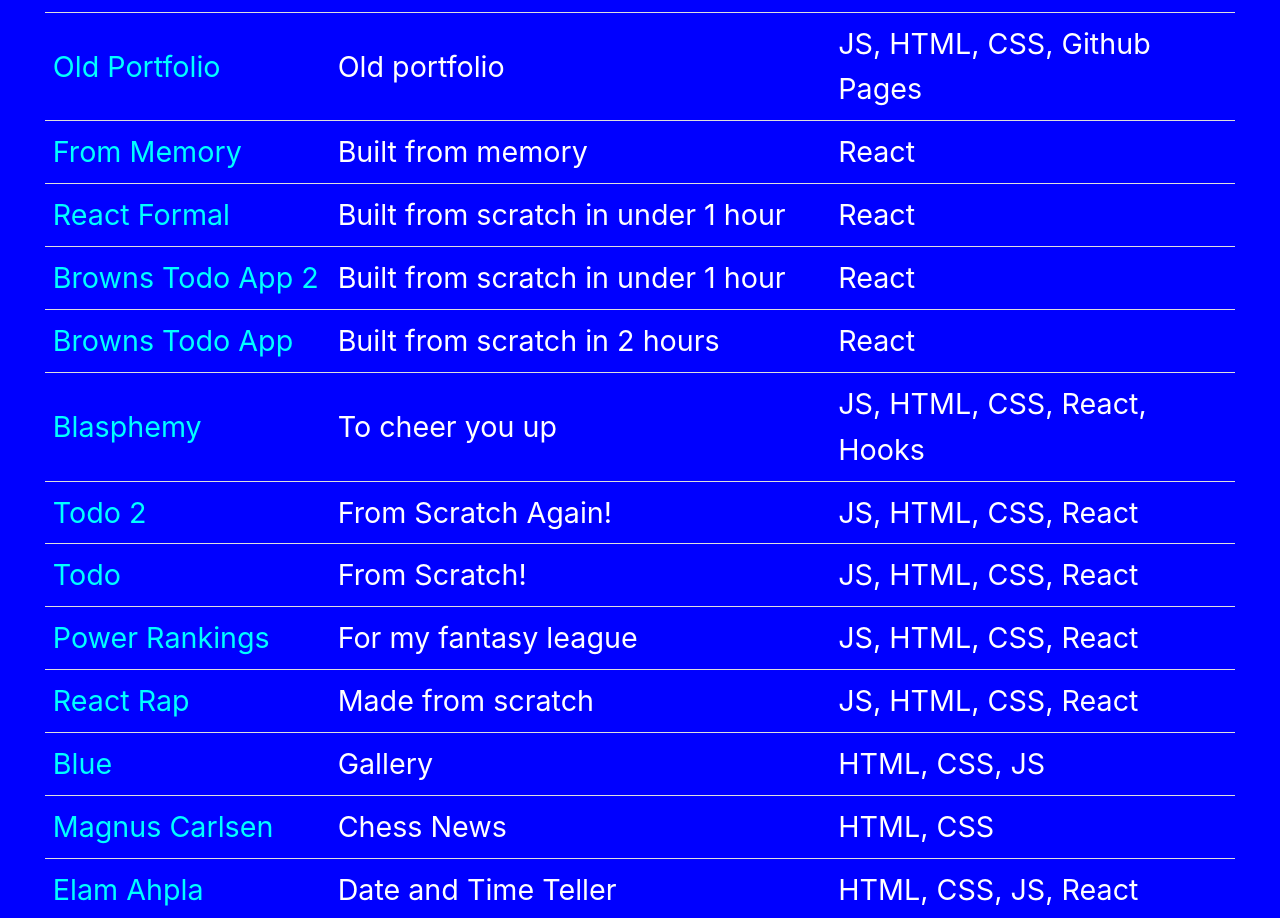
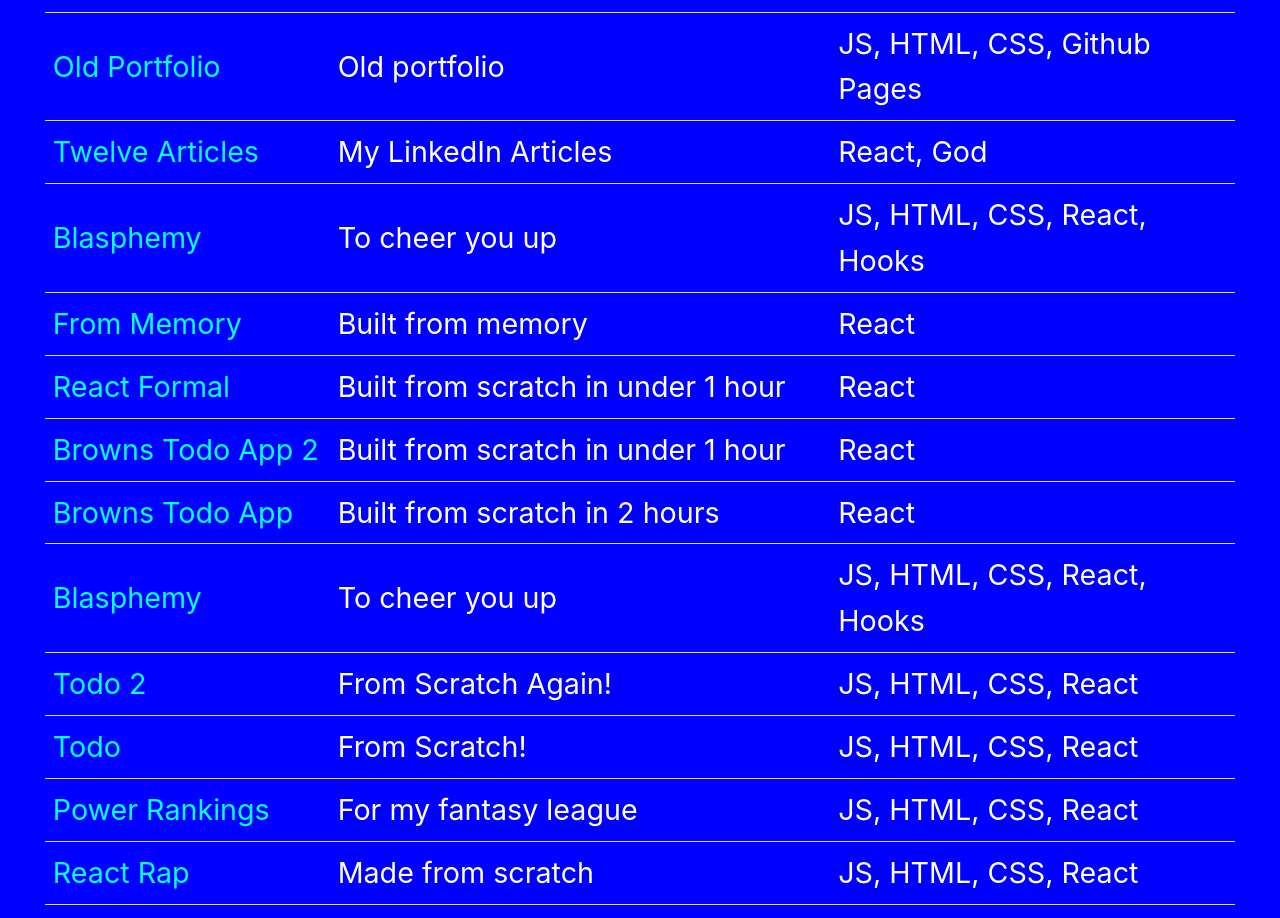
Before and after one commit to codejoy-wins/React-Portfolio, a React (Create React App) app: page / in a window 1280 px wide. Shown: the part 906-1824 px from the top of the page. Built offline with nearby package versions, Linux system fonts and the light colour scheme.

Commit message:
some dupes

```diff
--- a/src/App.js
+++ b/src/App.js
@@ -46,6 +46,18 @@ class App extends Component {
         "lynk": "https://happy-mirzakhani-505c0a.netlify.com/",
         "desc": "Old portfolio",
         "tech": "JS, HTML, CSS, Github Pages",
+      },
+      {
+        "name": "Twelve Articles",
+        "lynk": "https://clever-rosalind-14684b.netlify.com/",
+        "desc": "My LinkedIn Articles",
+        "tech": "React, God"
+      },
+      {
+        "name": "Blasphemy",
+        "lynk": "https://eloquent-meninsky-66f587.netlify.com/",
+        "desc": "To cheer you up",
+        "tech": "JS, HTML, CSS, React, Hooks"
       },
       {
         name: "From Memory",
@@ -346,6 +358,18 @@ class App extends Component {
         "lynk": "https://happy-mirzakhani-505c0a.netlify.com/",
         "desc": "Old portfolio",
         "tech": "JS, HTML, CSS, Github Pages",
+      },
+      {
+        "name": "Twelve Articles",
+        "lynk": "https://clever-rosalind-14684b.netlify.com/",
+        "desc": "My LinkedIn Articles",
+        "tech": "React, God"
+      },
+      {
+        "name": "Blasphemy",
+        "lynk": "https://eloquent-meninsky-66f587.netlify.com/",
+        "desc": "To cheer you up",
+        "tech": "JS, HTML, CSS, React, Hooks"
       },
       {
         name: "From Memory",
```
